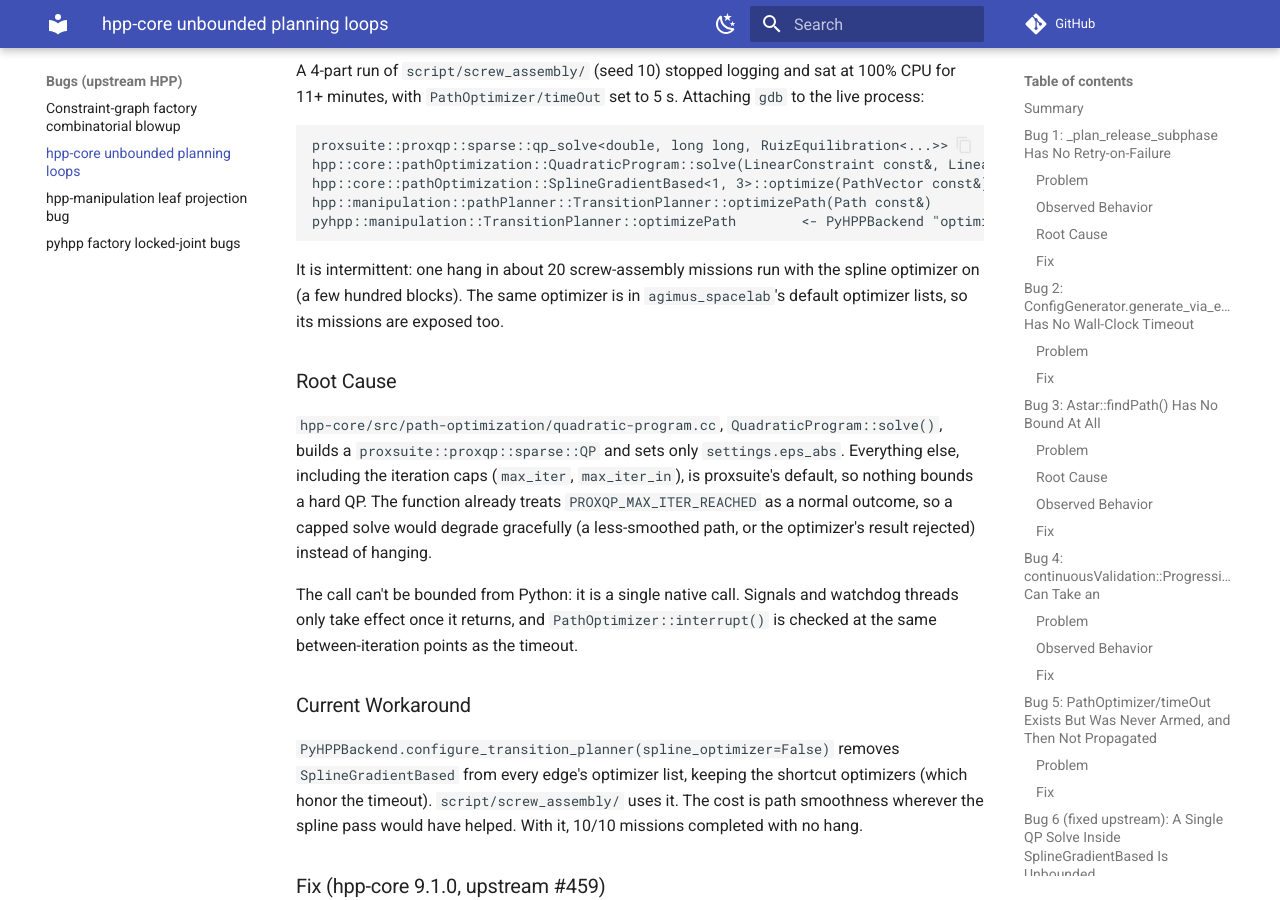
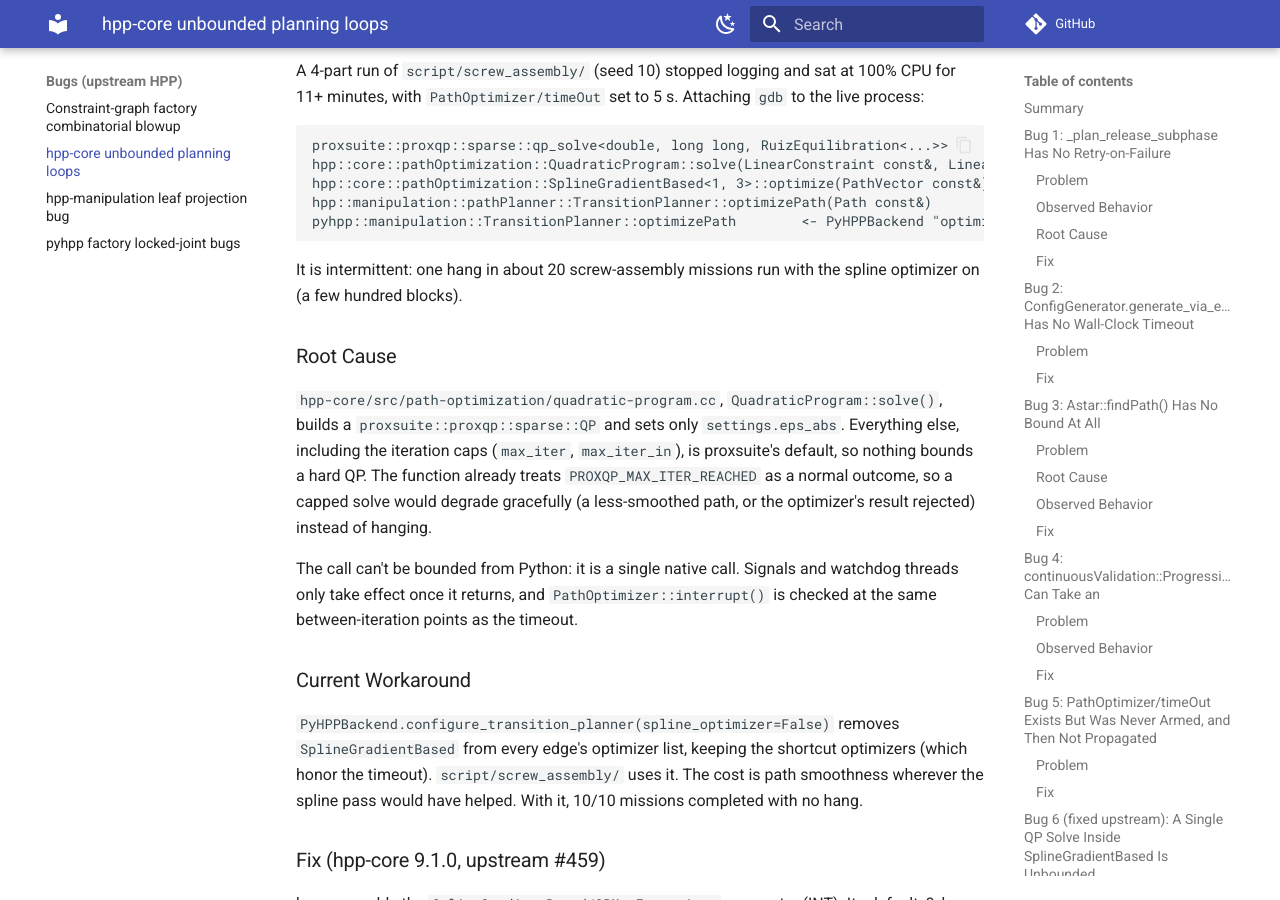
Before and after one commit to thanhndv212/long-tamp, an MkDocs documentation site: the page built from docs/bugs/hpp-core-unbounded-planning-loops.md, in a window 1280 px wide and 900 px high, scrolled down 7255 px. Built offline with MkDocs 1.6.1 and Material for MkDocs 9.7.7, drawn with Linux system fonts in a browser that asks for light colours; comment, search, counter and statistics services are not loaded.

Commit message:
docs: drop the agimus_spacelab exposure note (repo retired)

````diff
--- a/docs/bugs/hpp-core-unbounded-planning-loops.md
+++ b/docs/bugs/hpp-core-unbounded-planning-loops.md
@@ -318,8 +318,7 @@ pyhpp::manipulation::TransitionPlanner::optimizePath        <- PyHPPBackend "opt
 ```
 
 It is intermittent: one hang in about 20 screw-assembly missions run with the spline
-optimizer on (a few hundred blocks). The same optimizer is in `agimus_spacelab`'s default optimizer lists, so its
-missions are exposed too.
+optimizer on (a few hundred blocks).
 
 ### Root Cause
 
````
